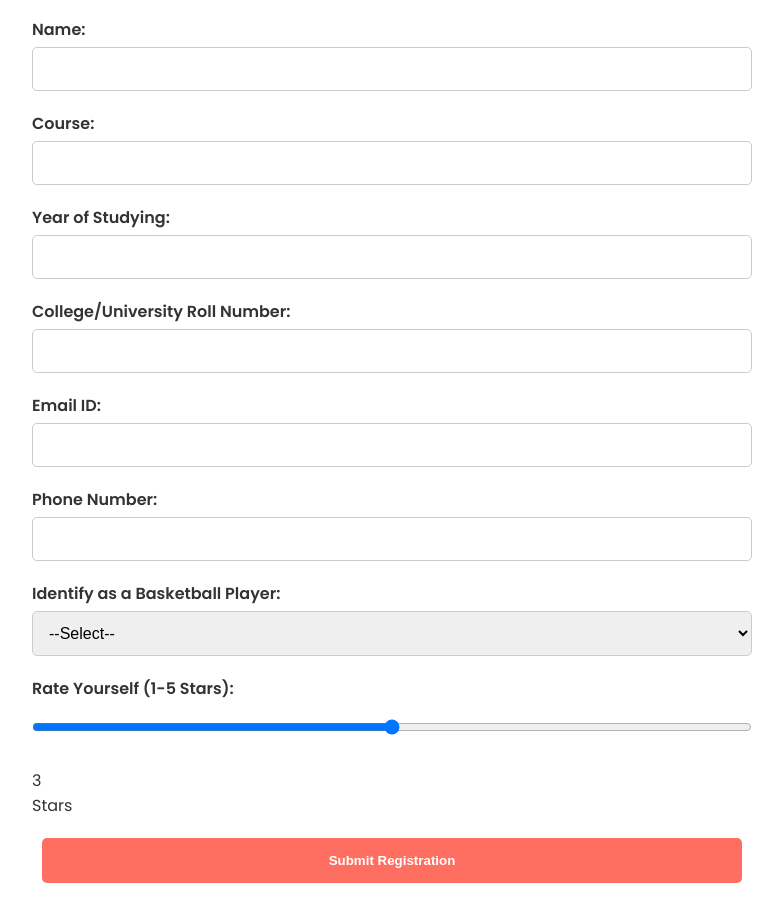
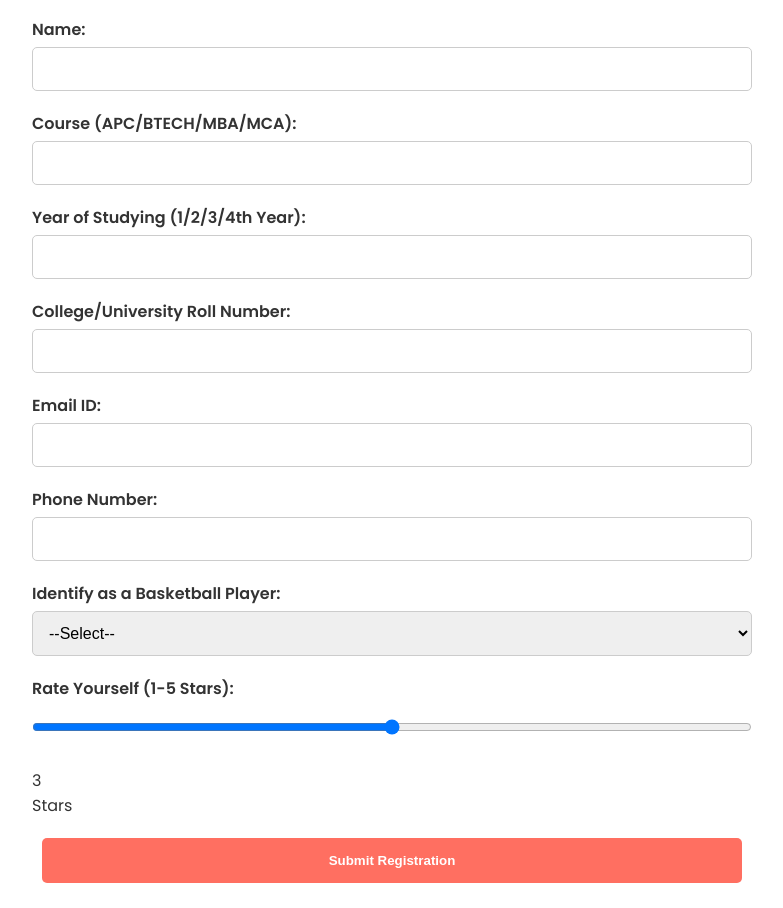
Before and after one commit to madhavraj2004/Basketball-Touranment-Registration, a plain HTML site: page index.html in a window 1280 px wide. Shown: the part 2563-3471 px from the top of the page, without its empty margins (248-1031 px from the left). Drawn offline with Linux system fonts and the light colour scheme.

Commit message:
Update index.html

```diff
--- a/index.html
+++ b/index.html
@@ -54,10 +54,10 @@
       <label for="name">Name:</label>
       <input type="text" id="name" name="name" required>
 
-      <label for="course">Course:</label>
+      <label for="course">Course (APC/BTECH/MBA/MCA):</label>
       <input type="text" id="course" name="course" required>
 
-      <label for="year">Year of Studying:</label>
+      <label for="year">Year of Studying (1/2/3/4th Year):</label>
       <input type="text" id="year" name="year" required>
 
       <label for="roll-number">College/University Roll Number:</label>
```
